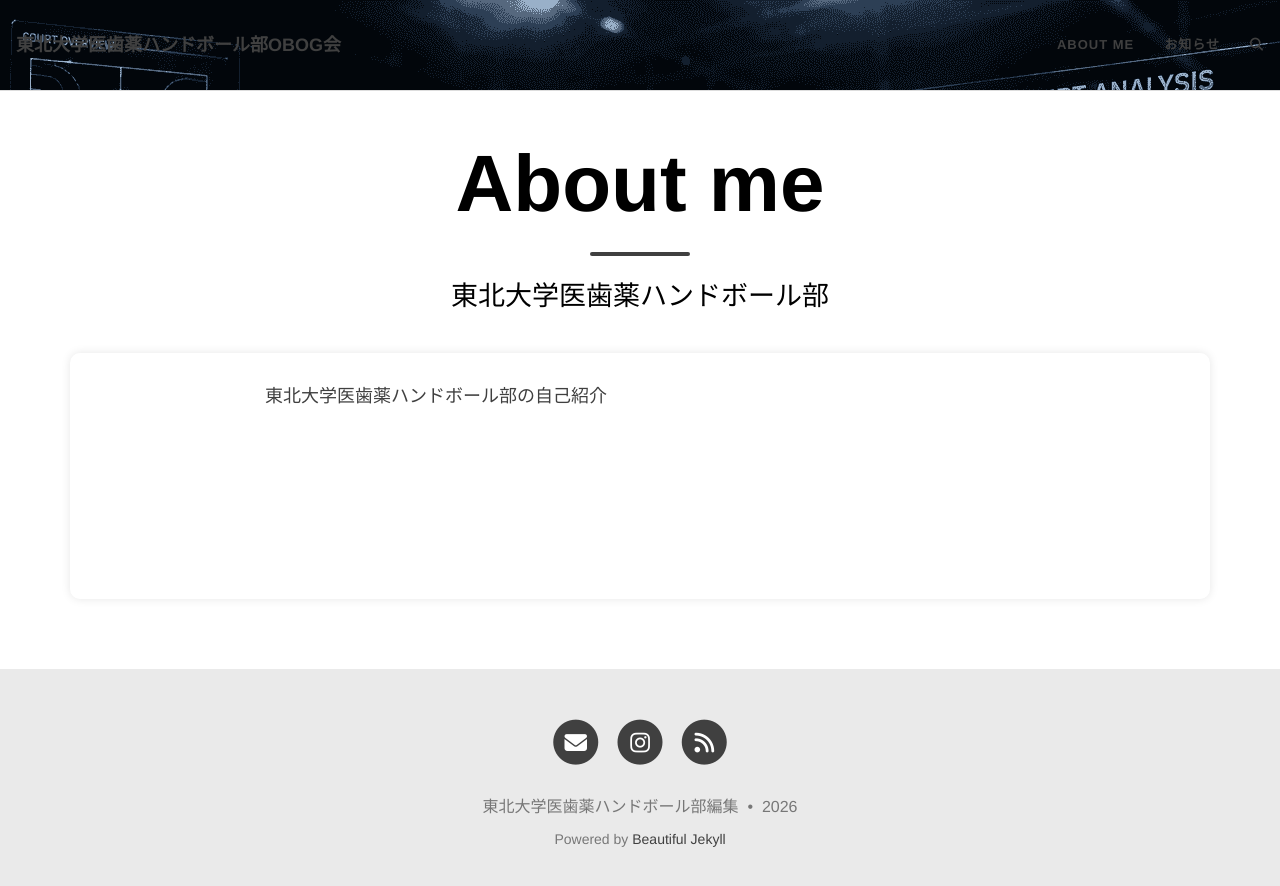
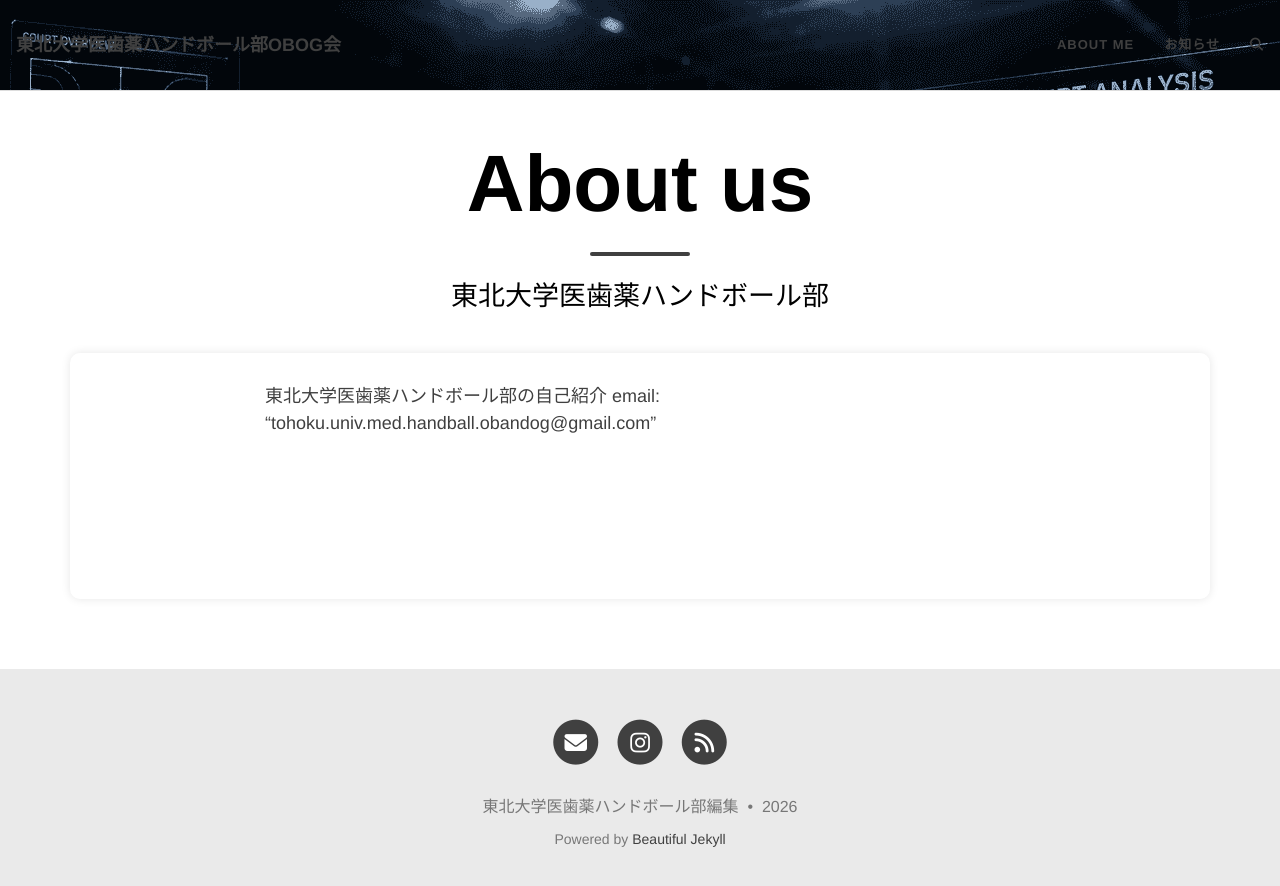
Before and after one commit to tohokuunivoldboyandgirl/website, a Jekyll site: the page built from aboutme.md, in a window 1280 px wide. Shown: the top 886 px of the page. Built offline with Jekyll 4.4.1, drawn with Linux system fonts in a browser that asks for light colours; comment, search, counter and statistics services are not loaded.

Commit message:
Update aboutme.md

```diff
--- a/aboutme.md
+++ b/aboutme.md
@@ -1,7 +1,8 @@
 ---
 layout: page
-title: About me
+title: About us
 subtitle: 東北大学医歯薬ハンドボール部
 ---
 
 東北大学医歯薬ハンドボール部の自己紹介
+email: "tohoku.univ.med.handball.obandog@gmail.com"
```
